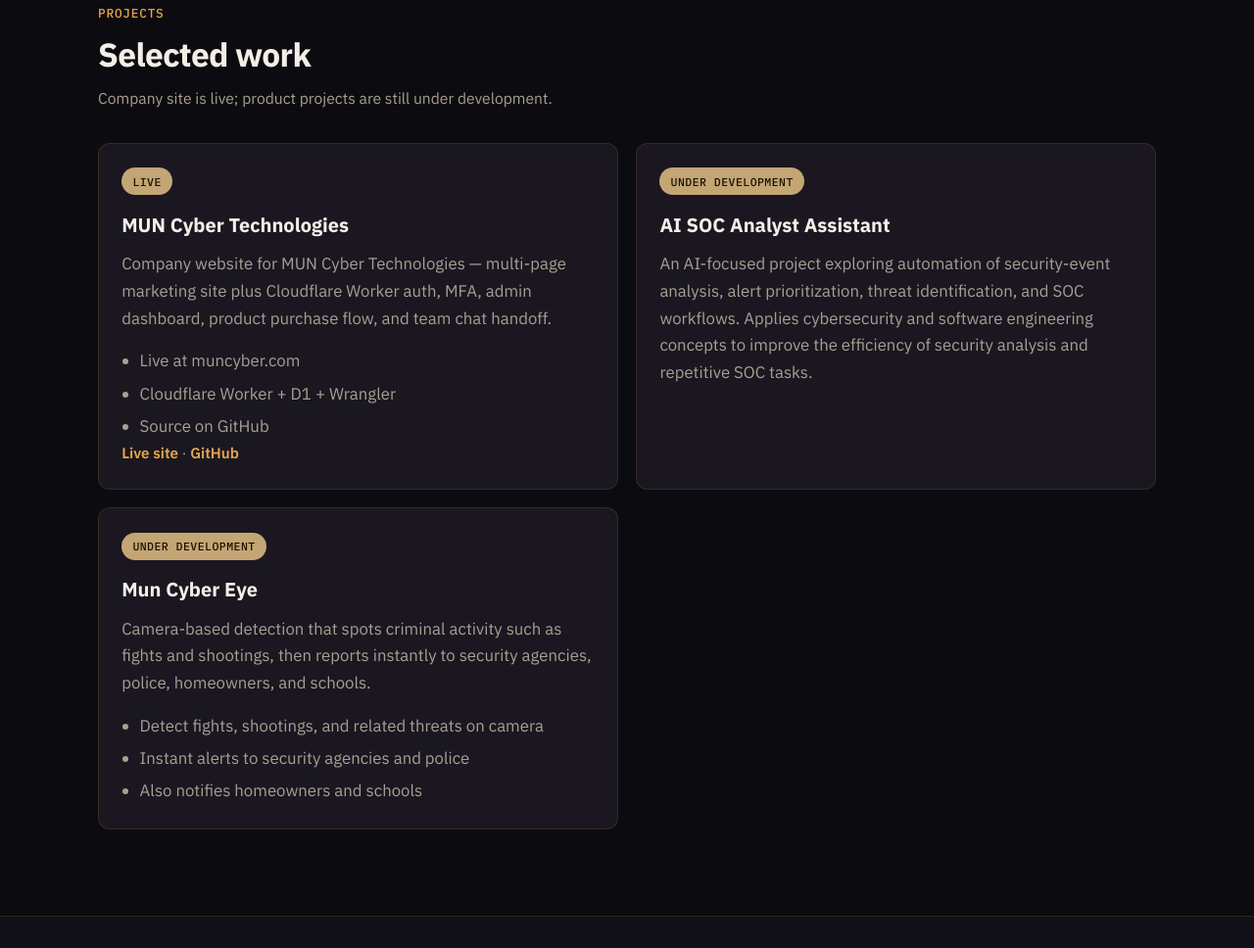
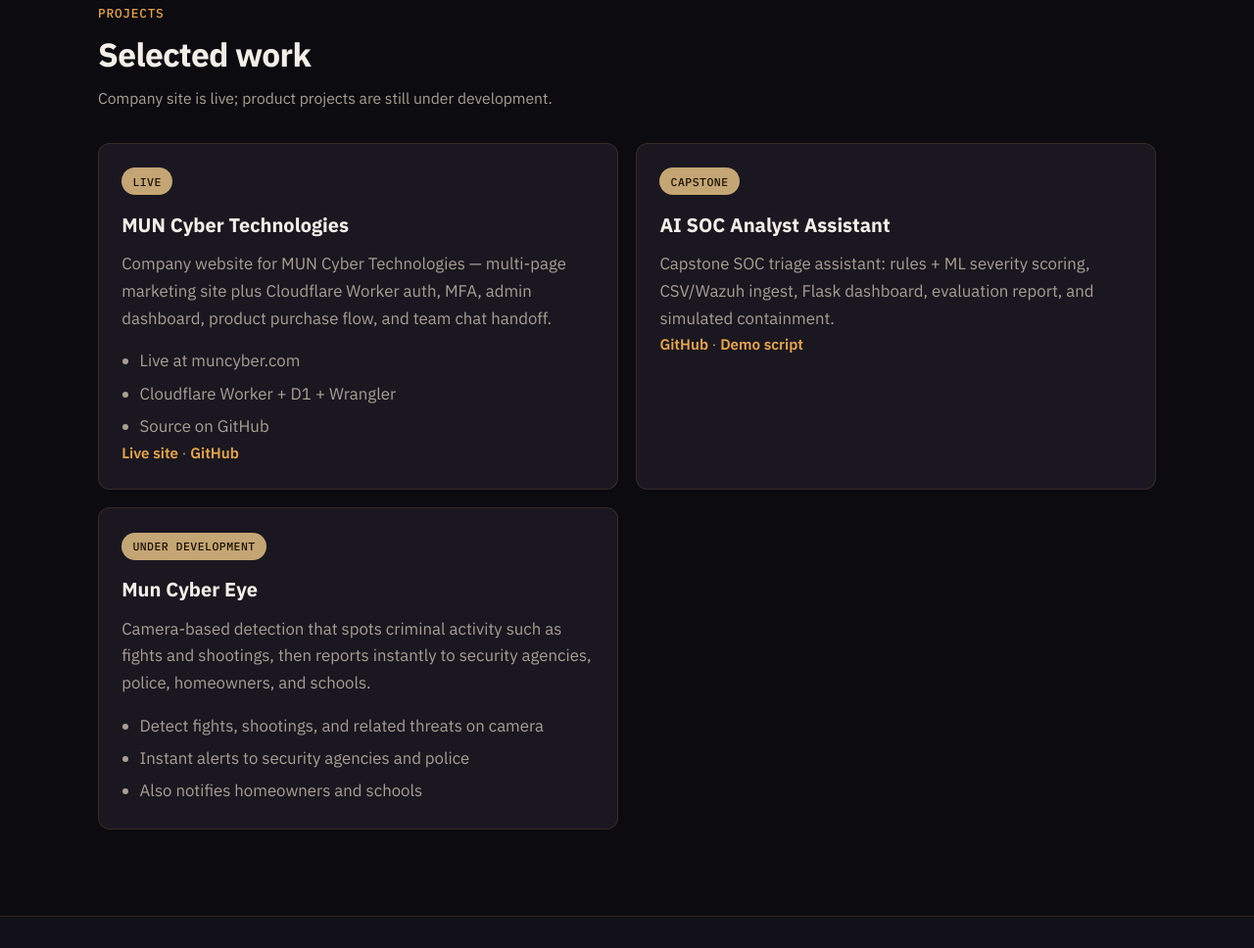
Before and after one commit to ataallan/allan-munyira-portfolio, a plain HTML site: page index.html in a window 1280 px wide. Shown: the part 2109-3077 px from the top of the page at 98% size. Drawn offline with Linux system fonts and the light colour scheme.

Commit message:
Link AI SOC Assistant project to GitHub and demo script
Point the Capstone project card at the public repo and live demo walkthrough.

```diff
--- a/index.html
+++ b/index.html
@@ -196,12 +196,16 @@
             </p>
           </article>
           <article class="project-card">
-            <div class="project-badge" role="status">Under development</div>
+            <div class="project-badge" role="status">Capstone</div>
             <h3>AI SOC Analyst Assistant</h3>
             <p>
-              An AI-focused project exploring automation of security-event analysis, alert prioritization,
-              threat identification, and SOC workflows. Applies cybersecurity and software engineering
-              concepts to improve the efficiency of security analysis and repetitive SOC tasks.
+              Capstone SOC triage assistant: rules + ML severity scoring, CSV/Wazuh ingest,
+              Flask dashboard, evaluation report, and simulated containment.
+            </p>
+            <p class="project-links">
+              <a href="https://github.com/ataallan/soc-assistant" target="_blank" rel="noopener noreferrer">GitHub</a>
+              ·
+              <a href="https://github.com/ataallan/soc-assistant/blob/main/docs/DEMO.md" target="_blank" rel="noopener noreferrer">Demo script</a>
             </p>
           </article>
           <article class="project-card">
```
